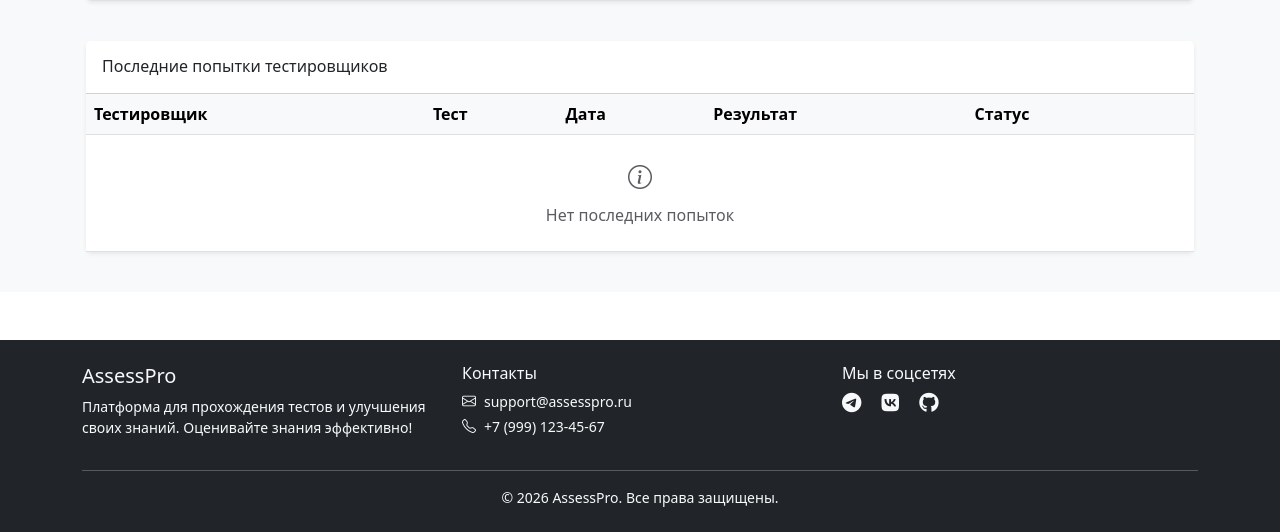
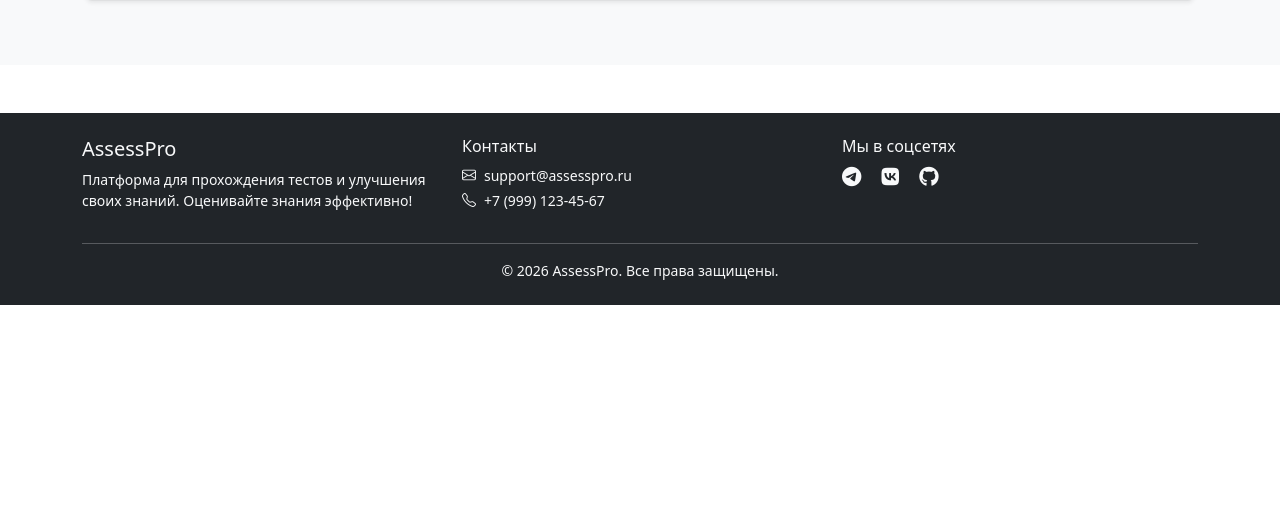
Before and after one commit to Ecomoner/assess-pro, a Spring app: template src/main/resources/templates/creator/dashboard.html in a window 1280 px wide. Shown: the part 403-935 px from the top of the page. After the commit the page ends 708 px from the top, so only its background shows below. Run offline with Thymeleaf, Linux system fonts and the light colour scheme; the template is opened without the code that fills it, so the values that code supplies are empty; some of the project's set-up classes (security, data sources, template engines, error pages and the like) are left out, and stand-ins take their place; some libraries are stand-ins or nearby versions.

Commit message:
Фикс отображения

```diff
--- a/src/main/resources/templates/creator/dashboard.html
+++ b/src/main/resources/templates/creator/dashboard.html
@@ -63,56 +63,56 @@
                 </div>
             </div>
         </div>
-        <div class="card border-0 shadow-sm">
-            <div class="card-header bg-white py-2 py-md-3">
-                <h5 class="mb-0 h6 h5-md">Последние попытки тестировщиков</h5>
-            </div>
-            <div class="card-body p-0">
-                <div class="table-responsive">
-                    <table class="table table-hover align-middle mb-0">
-                        <thead class="table-light">
-                        <tr>
-                            <th>Тестировщик</th>
-                            <th class="d-none d-sm-table-cell">Тест</th>
-                            <th class="d-none d-md-table-cell">Дата</th>
-                            <th>Результат</th>
-                            <th class="d-none d-lg-table-cell">Статус</th>
-                            <th class="text-end"></th>
-                        </tr>
-                        </thead>
-                        <tbody>
-                        <tr th:each="attempt : ${recentAttempts}">
-                            <td>
-                                <span class="fw-semibold" th:text="${attempt.testerUsername} ?: 'Не указан'">Иванов И.И.</span>
-                            </td>
-                            <td class="d-none d-sm-table-cell" th:text="${attempt.testTitle}">Тест по математике</td>
-                            <td class="d-none d-md-table-cell" th:text="${#temporals.format(attempt.startTime, 'dd.MM.yy HH:mm')}">01.01.24 15:30</td>
-                            <td>
-                                <span th:text="${attempt.score} + '/' + ${attempt.maxScore}">5/10</span>
-                                <span class="d-inline d-sm-none small" th:text="' (' + ${#numbers.formatDecimal(attempt.percentage, 1, 1)} + '%)'">50%</span>
-                            </td>
-                            <td class="d-none d-lg-table-cell">
-                                <span class="badge" th:classappend="${attempt.completed} ? 'bg-success' : 'bg-warning'"
-                                      th:text="${attempt.status}">Завершен</span>
-                            </td>
-                            <td class="text-end">
-                                <a th:href="@{/creator/tests/{testId}/statistics/tester/{attemptId}(testId=${attempt.testId}, attemptId=${attempt.attemptId})}"
-                                   class="btn btn-sm btn-outline-dark">
-                                    <i class="bi bi-eye"></i>
-                                </a>
-                            </td>
-                        </tr>
-                        <tr th:if="${#lists.isEmpty(recentAttempts)}">
-                            <td colspan="6" class="text-center py-4 text-muted">
-                                <i class="bi bi-info-circle fs-4 d-block mb-2"></i>
-                                Нет последних попыток
-                            </td>
-                        </tr>
-                        </tbody>
-                    </table>
-                </div>
-            </div>
-        </div>
+<!--        <div class="card border-0 shadow-sm">-->
+<!--            <div class="card-header bg-white py-2 py-md-3">-->
+<!--                <h5 class="mb-0 h6 h5-md">Последние попытки тестировщиков</h5>-->
+<!--            </div>-->
+<!--            <div class="card-body p-0">-->
+<!--                <div class="table-responsive">-->
+<!--                    <table class="table table-hover align-middle mb-0">-->
+<!--                        <thead class="table-light">-->
+<!--                        <tr>-->
+<!--                            <th>Тестировщик</th>-->
+<!--                            <th class="d-none d-sm-table-cell">Тест</th>-->
+<!--                            <th class="d-none d-md-table-cell">Дата</th>-->
+<!--                            <th>Результат</th>-->
+<!--                            <th class="d-none d-lg-table-cell">Статус</th>-->
+<!--                            <th class="text-end"></th>-->
+<!--                        </tr>-->
+<!--                        </thead>-->
+<!--                        <tbody>-->
+<!--                        <tr th:each="attempt : ${recentAttempts}">-->
+<!--                            <td>-->
+<!--                                <span class="fw-semibold" th:text="${attempt.testerUsername} ?: 'Не указан'">Иванов И.И.</span>-->
+<!--                            </td>-->
+<!--                            <td class="d-none d-sm-table-cell" th:text="${attempt.testTitle}">Тест по математике</td>-->
+<!--                            <td class="d-none d-md-table-cell" th:text="${#temporals.format(attempt.startTime, 'dd.MM.yy HH:mm')}">01.01.24 15:30</td>-->
+<!--                            <td>-->
+<!--                                <span th:text="${attempt.score} + '/' + ${attempt.maxScore}">5/10</span>-->
+<!--                                <span class="d-inline d-sm-none small" th:text="' (' + ${#numbers.formatDecimal(attempt.percentage, 1, 1)} + '%)'">50%</span>-->
+<!--                            </td>-->
+<!--                            <td class="d-none d-lg-table-cell">-->
+<!--                                <span class="badge" th:classappend="${attempt.completed} ? 'bg-success' : 'bg-warning'"-->
+<!--                                      th:text="${attempt.status}">Завершен</span>-->
+<!--                            </td>-->
+<!--                            <td class="text-end">-->
+<!--                                <a th:href="@{/creator/tests/{testId}/statistics/tester/{attemptId}(testId=${attempt.testId}, attemptId=${attempt.attemptId})}"-->
+<!--                                   class="btn btn-sm btn-outline-dark">-->
+<!--                                    <i class="bi bi-eye"></i>-->
+<!--                                </a>-->
+<!--                            </td>-->
+<!--                        </tr>-->
+<!--                        <tr th:if="${#lists.isEmpty(recentAttempts)}">-->
+<!--                            <td colspan="6" class="text-center py-4 text-muted">-->
+<!--                                <i class="bi bi-info-circle fs-4 d-block mb-2"></i>-->
+<!--                                Нет последних попыток-->
+<!--                            </td>-->
+<!--                        </tr>-->
+<!--                        </tbody>-->
+<!--                    </table>-->
+<!--                </div>-->
+<!--            </div>-->
+<!--        </div>-->
     </div>
 </div>
 <div th:replace="~{fragments/footer}"></div>
```
